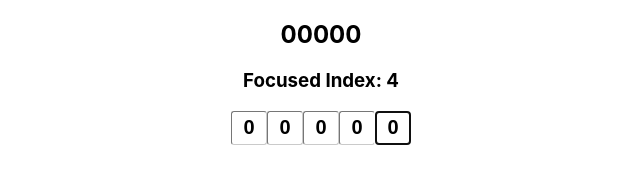
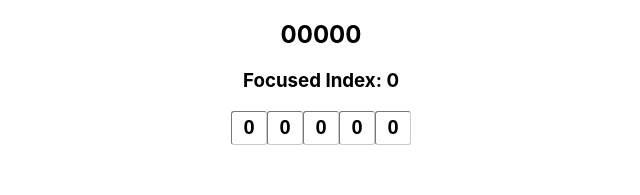
Before and after one commit to keyurparalkar/react-headless-passcode, a React (Create React App) app: page / in a window 1280 px wide. Shown: the top 195 px of the page, without its empty margins (319-959 px from the left). Built offline with nearby package versions, Linux system fonts and the light colour scheme.

Commit message:
refactor: major refactor to useOtp hook

```diff
--- a/src/components/Otp.tsx
+++ b/src/components/Otp.tsx
@@ -1,56 +1,31 @@
-import { useEffect, useRef, useState } from "react";
 import useOtp from "../hooks/useOtp";
-import SingleInput from "./SingleInput";
-
-const getClipboardReadPermission = () => {
-  return navigator.permissions.query({
-    name: "clipboard-read" as PermissionName,
-  });
-};
-
-const getClipboardContent = () => {
-  return navigator.clipboard.readText();
-};
-
-/**
- *
- * @param arr
- * @param currentFocusedIndex
- * This function will return the partially filled array when focused index is apart from 0.
- * The array before the focused index will be filled with existing values.
- */
-const getPartialFilledArray = (
-  arr: number[],
-  pastingArr: number[],
-  currentFocusedIndex: number
-) => {
-  const lastIndex = arr.length - 1;
-  const remainingPlaces = lastIndex - currentFocusedIndex;
-  const partialArray = pastingArr.slice(0, remainingPlaces + 1);
-  return [...arr.slice(0, currentFocusedIndex), ...partialArray];
-};
 
 const Otp = () => {
-  const inputRef = useRef<HTMLInputElement>(null);
-  const { array, setArray, currentForcusedIndex, setCurrentFocusedIndex, getEventHandlers } =
-    useOtp({ arrayValue: [0, 0, 0, 0, 0], inputRef});
+  const { array, currentForcusedIndex, getEventHandlers, refs } = useOtp({
+    arrayValue: [0, 0, 0, 0, 0],
+  });
 
   return (
     <>
       <h2>{array}</h2>
       <h3>Focused Index: {currentForcusedIndex}</h3>
-      {array.map((item, index) => (
-        <SingleInput
-          key={`index-${index}`}
-          ref={inputRef}
-          index={index}
-          value={item}
-          currFocusedIndex={currentForcusedIndex}
-          setArrayValue={setArray}
-          setCurrFocusedIndex={setCurrentFocusedIndex}
-          {...getEventHandlers(index)}
-        />
-      ))}
+      {array.map((value, index) => {
+        const { ...rest } = getEventHandlers(index);
+        return (
+          <input
+            className="single-input"
+            ref={(el) => el && (refs.current[index] = el)}
+            type="text"
+            inputMode="numeric"
+            autoComplete="one-time-code"
+            maxLength={1}
+            pattern="\d{1}"
+            value={String(value)}
+            key={`index-${index}`}
+            {...rest}
+          />
+        );
+      })}
     </>
   );
 };
--- a/src/components/SingleInput.tsx
+++ /dev/null
@@ -1,106 +0,0 @@
-import {
-  BaseSyntheticEvent,
-  Dispatch,
-  ForwardedRef,
-  forwardRef,
-  KeyboardEvent,
-  SetStateAction,
-  useEffect,
-  useRef,
-} from "react";
-
-type InputProps = {
-  value: number | string;
-  index: number;
-  currFocusedIndex: number;
-  setArrayValue: Dispatch<SetStateAction<(string | number)[]>>;
-  setCurrFocusedIndex: Dispatch<SetStateAction<number>>;
-  onChange: (e: BaseSyntheticEvent) => void;
-  onFocusChange: (e: BaseSyntheticEvent) => void;
-  onKeyUp: (e: KeyboardEvent<HTMLInputElement>) => void;
-  onKeyDown: (e: KeyboardEvent<HTMLInputElement>) => void;
-};
-
-const SingleInput = (
-  {
-    value,
-    index,
-    currFocusedIndex,
-    setArrayValue,
-    setCurrFocusedIndex,
-    onChange,
-    onFocusChange,
-    onKeyDown,
-    onKeyUp
-  }: InputProps,
-  ref: ForwardedRef<HTMLInputElement>
-) => {
-  // const inputRef = useRef<HTMLInputElement>(null);
-
-  // const onChange = (e: BaseSyntheticEvent) => {
-  //   // Change the arrayValue and update only when number key is pressed
-  //   setArrayValue((preValue: (string | number)[]) => {
-  //     const newArray = [...preValue];
-  //     newArray[index] = e.target.value === "" ? "" : parseInt(e.target.value);
-  //     return newArray;
-  //   });
-  // };
-
-  // const onFocusChange = (e: BaseSyntheticEvent) => {
-  //   setCurrFocusedIndex(index);
-  // };
-
-  // const onKeyUp = (e: KeyboardEvent<HTMLInputElement>) => {
-  //   if (e.key === "Backspace") {
-  //     if (index === 0) {
-  //       setCurrFocusedIndex(0);
-  //     } else {
-  //       setCurrFocusedIndex(index - 1);
-  //     }
-  //   } else {
-  //     // Update focus only when number key is pressed
-  //     if (parseInt(e.key) && index <= 4) {
-  //       setCurrFocusedIndex(index + 1);
-  //     }
-  //   }
-  // };
-
-  // // Preventing typing of any other keys except for 1 to 9 And backspace
-  // const onKeyDown = (e: KeyboardEvent<HTMLInputElement>) => {
-  //   if (
-  //     !parseInt(e.key) &&
-  //     e.key !== "Backspace" &&
-  //     e.key !== "Meta" &&
-  //     e.key !== "v"
-  //   ) {
-  //     e.preventDefault();
-  //   }
-  // };
-
-  // useEffect(() => {
-  //   if (ref && ref.current && index === currFocusedIndex) {
-  //     ref.current.focus();
-  //   }
-  // }, [currFocusedIndex, index]);
-
-  return (
-    <input
-      className="single-input"
-      ref={ref}
-      type="text"
-      inputMode="numeric"
-      autoComplete="one-time-code"
-      maxLength={1}
-      pattern="\d{1}"
-      value={String(value)}
-      onChange={onChange}
-      onKeyDown={onKeyDown}
-      onKeyUp={onKeyUp}
-      onFocus={onFocusChange}
-    />
-  );
-};
-
-const ForwardedSingleInput = forwardRef(SingleInput);
-
-export default ForwardedSingleInput;
--- a/src/hooks/useOtp.ts
+++ b/src/hooks/useOtp.ts
@@ -1,4 +1,4 @@
-import React, {
+import {
   BaseSyntheticEvent,
   KeyboardEvent,
   useEffect,
@@ -13,14 +13,13 @@ import {
 
 type OtpProps = {
   arrayValue: (number | string)[];
-  inputRef: React.RefObject<HTMLInputElement>;
 };
 
 const useOtp = (props: OtpProps) => {
-  const { arrayValue, inputRef } = props;
+  const { arrayValue } = props;
   const [array, setArray] = useState(arrayValue);
   const [currentForcusedIndex, setCurrentFocusedIndex] = useState(0);
-  const [inputIndex, setinputIndex] = useState(0);
+  const inputRefs = useRef<Array<HTMLInputElement> | []>([]);
 
   const getEventHandlers = (index: number) => {
     const onChange = (e: BaseSyntheticEvent) => {
@@ -32,8 +31,9 @@ const useOtp = (props: OtpProps) => {
       });
     };
 
-    const onFocusChange = (e: BaseSyntheticEvent) => {
+    const onFocus = (e: BaseSyntheticEvent) => {
       setCurrentFocusedIndex(index);
+      e.target.focus();
     };
 
     const onKeyUp = (e: KeyboardEvent<HTMLInputElement>) => {
@@ -42,14 +42,31 @@ const useOtp = (props: OtpProps) => {
           setCurrentFocusedIndex(0);
         } else {
           setCurrentFocusedIndex(index - 1);
+          if (
+            inputRefs &&
+            inputRefs.current &&
+            index === currentForcusedIndex
+          ) {
+            inputRefs.current[index - 1].focus();
+          }
         }
       } else {
-        // Update focus only when number key is pressed
-        if (parseInt(e.key) && index <= 4) {
+        /**
+         * Update focus only when number key is pressed
+         * We do a -2 below because we don't want the last input to update the currentFocusedIndex
+         * If we allow it then we get array out of bound error.
+         * */
+        if (parseInt(e.key) && index <= array.length - 2) {
           setCurrentFocusedIndex(index + 1);
+          if (
+            inputRefs &&
+            inputRefs.current &&
+            index === currentForcusedIndex
+          ) {
+            inputRefs.current[index + 1].focus();
+          }
         }
       }
-      setinputIndex(index);
     };
 
     // Preventing typing of any other keys except for 1 to 9 And backspace
@@ -67,16 +84,10 @@ const useOtp = (props: OtpProps) => {
     return {
       onKeyUp,
       onKeyDown,
-      onFocusChange,
+      onFocus,
       onChange,
     };
   };
-
-  useEffect(() => {
-    if (inputRef && inputRef.current && inputIndex === currentForcusedIndex) {
-      inputRef.current.focus();
-    }
-  }, [currentForcusedIndex, inputIndex]);
 
   useEffect(() => {
     document.addEventListener("paste", async () => {
@@ -87,11 +98,12 @@ const useOtp = (props: OtpProps) => {
 
       const clipboardContent = await getClipboardContent();
       try {
+        // We convert the clipboard conent into an array of number;
         const newArray = clipboardContent.split("").map((num) => Number(num));
 
         if (currentForcusedIndex > 0) {
           const partiallyFilledArray = getPartialFilledArray(
-            arrayValue as number[],
+            array as number[],
             newArray,
             currentForcusedIndex
           );
@@ -101,6 +113,7 @@ const useOtp = (props: OtpProps) => {
         }
 
         setCurrentFocusedIndex(newArray.length - 1);
+        inputRefs.current[newArray.length - 1].focus();
       } catch (err) {
         console.error(err);
       }
@@ -111,7 +124,7 @@ const useOtp = (props: OtpProps) => {
         console.log("Removed paste listner")
       );
     };
-  }, [currentForcusedIndex]);
+  }, [currentForcusedIndex, array]);
 
   return {
     array,
@@ -119,6 +132,7 @@ const useOtp = (props: OtpProps) => {
     currentForcusedIndex,
     setCurrentFocusedIndex,
     getEventHandlers,
+    refs: inputRefs,
   };
 };
 
```
